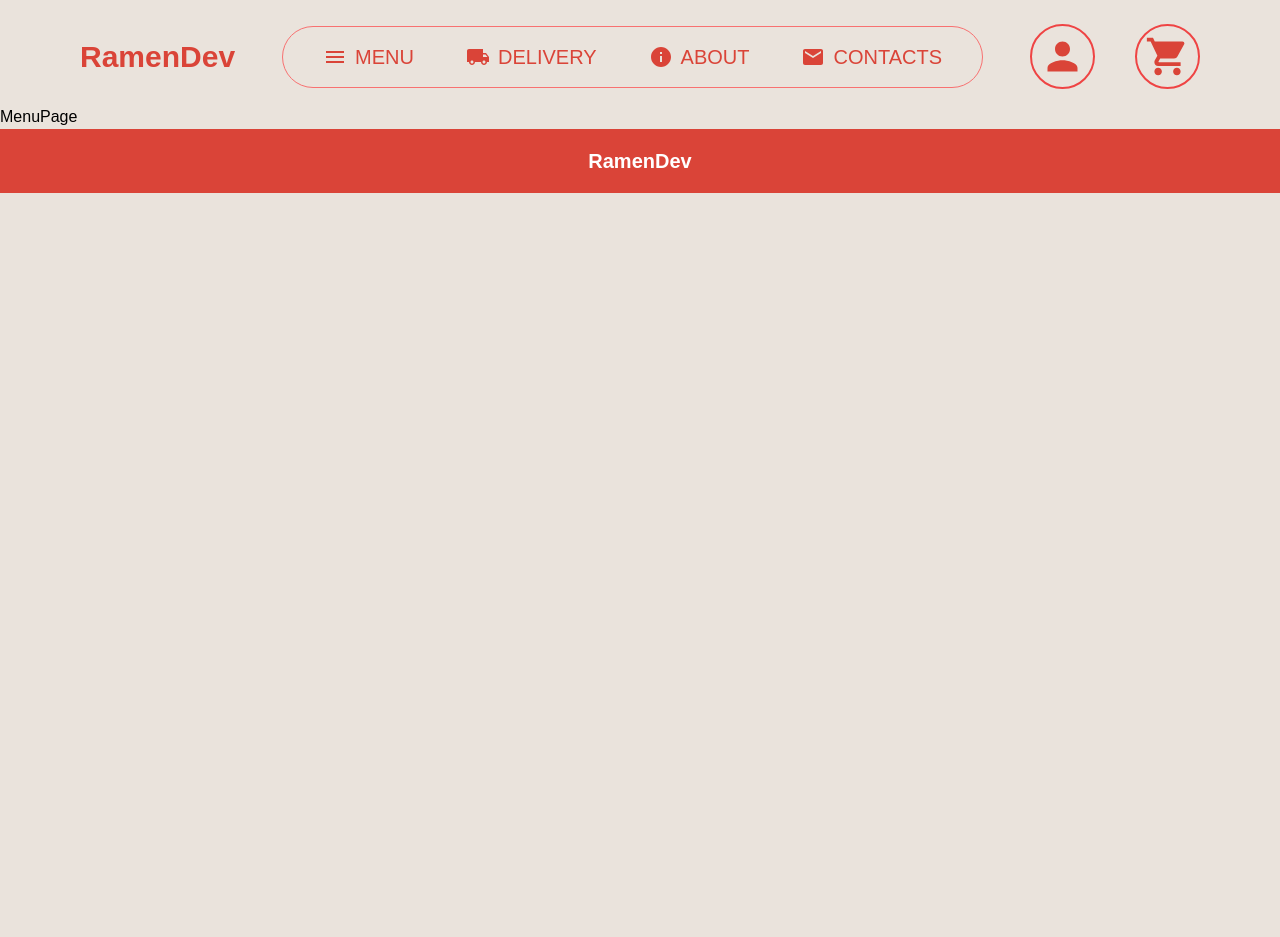
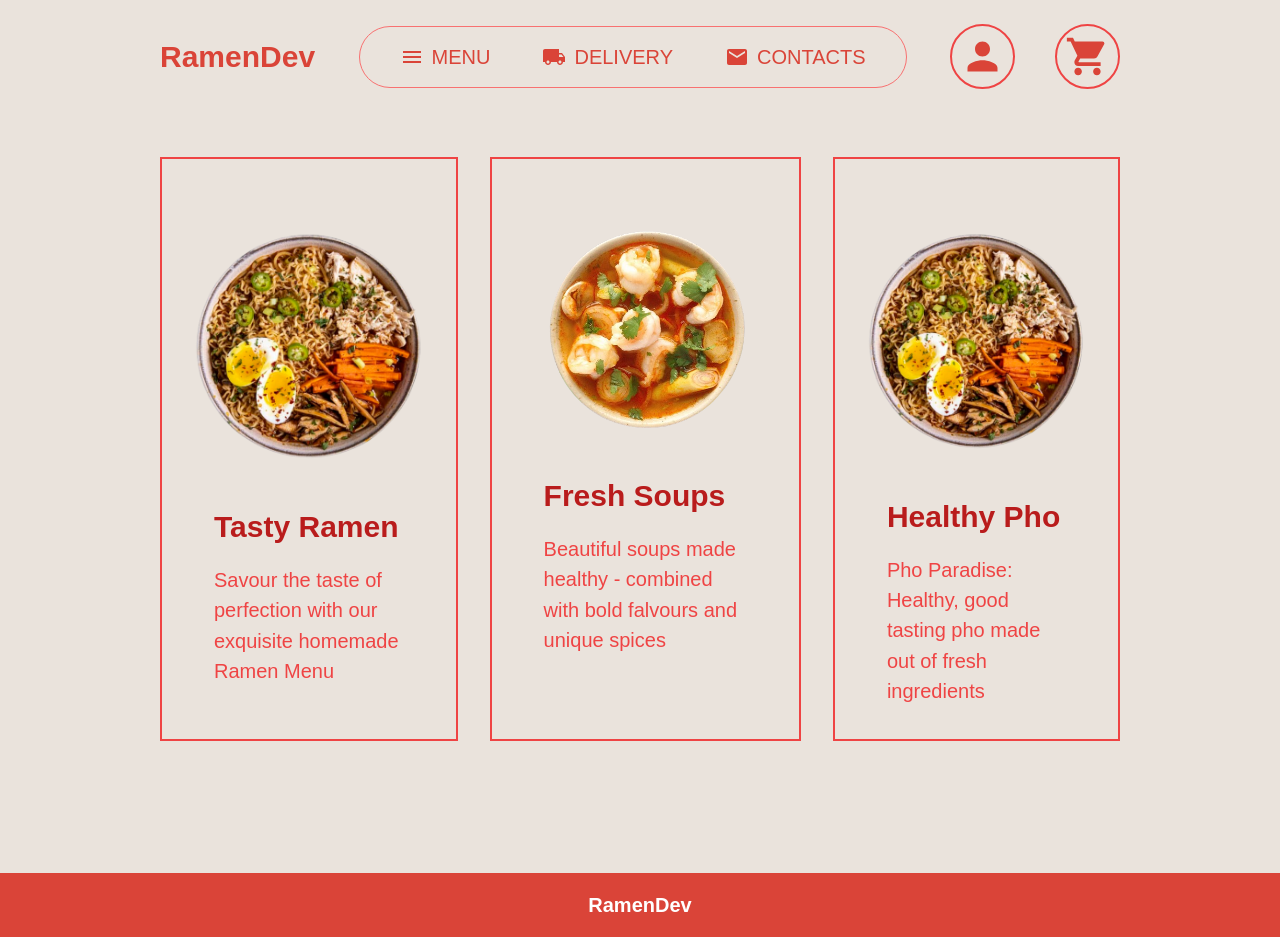
Before and after one commit to denimozh/DeliveryDev, a Next.js app: page /menu in a window 1280 px wide. Before the commit the page ends 800 px from the top, so only its background shows below. Built offline with nearby package versions, Linux system fonts and the light colour scheme.

Commit message:
Completed the Menu Page and changed some designs

```diff
--- a/src/app/layout.tsx
+++ b/src/app/layout.tsx
@@ -18,7 +18,7 @@ export default function RootLayout({
   return (
     <html lang="en">
       <body className={inter.className}>
-        <Navbar />
+        <Navbar/>
           {children}
         <Footer />
       </body>
--- a/src/app/menu/page.tsx
+++ b/src/app/menu/page.tsx
@@ -1,8 +1,48 @@
+import Link from 'next/link'
 import React from 'react'
 
 const MenuPage = () => {
   return (
-    <div>MenuPage</div>
+    <div className='flex justify-center items-center xl:px-40 h-[96vh] pb-20'>
+      <div className='flex flex-row sx:flex-col gap-8'>
+      <Link href="/menu/ramen" className='group border-red-500 border-2 hover:bg-[#E8D8C7] hover:border-red-700 hover:border-b-8 hover:rounded-lg p-8'>
+          <div className='flex flex-col'>
+            <div className='flex justify-center items-center pt-10 pb-5 group-hover:animate-spin-slow'>
+              <img src='./ChickenRamenSoup.png' className='w-[350px]'/>
+            </div>
+            <div className='pl-5 pt-7'>
+              <p className='text-red-700 text-3xl font-bold'>Tasty Ramen</p>
+              <p className='text-red-500 text-xl pr-4 pt-5 leading-[1.9rem]'>Savour the taste of perfection with our exquisite homemade Ramen Menu</p>
+            </div>
+
+          </div>
+        </Link>
+        <Link href="/menu/soup" className='group border-red-500 border-2 hover:bg-[#E8D8C7] hover:border-red-700 hover:border-b-8 hover:rounded-lg p-8'>
+          <div className='flex flex-col'>
+            <div className='flex justify-center items-center pt-14 pb-5 group-hover:animate-spin-slow'>
+              <img src='./ThaiTomYamSoup.png' className='scale-125'/>
+            </div>
+            <div className='pl-5 pt-7'>
+              <p className='text-red-700 text-3xl font-bold'>Fresh Soups</p>
+              <p className='text-red-500 text-xl pr-4 pt-5 leading-[1.9rem]'>Beautiful soups made healthy - combined with bold falvours and unique spices</p>
+            </div>
+
+          </div>
+        </Link>
+        <Link href="/menu/pho" className='group border-red-500 border-2 hover:bg-[#E8D8C7] hover:border-red-700 hover:border-b-8 hover:rounded-lg p-8'>
+          <div className='flex flex-col'>
+            <div className='flex justify-center items-center pt-10 pb-5 group-hover:animate-spin-slow'>
+              <img src='./ChickenRamenSoup.png' className='w-[350px]'/>
+            </div>
+            <div className='pl-5 pt-7'>
+              <p className='text-red-700 text-3xl font-bold'>Healthy Pho</p>
+              <p className='text-red-500 text-xl pr-4 pt-5 leading-[1.9rem]'>Pho Paradise: Healthy, good tasting pho made out of fresh ingredients</p>
+            </div>
+
+          </div>
+        </Link>
+      </div>
+    </div>
   )
 }
 
--- a/src/components/AboutUs.tsx
+++ b/src/components/AboutUs.tsx
@@ -4,8 +4,8 @@ import Button from './Button'
 
 const AboutUs = () => {
   return (
-    <div className='md:px-20 pt-48 pb-48'>
-      <p className='text-7xl text-red-700 font-bold tracking-wider'>A TASTE OF <span className='underline underline-offset-2 text-red-500 '>ASIAN TRADITION</span> <br></br>IN EVERY SERVING</p>
+    <div className='md:px-20 xl:px-40 pt-48 pb-48'>
+      <p className='text-7xl text-red-700 font-bold tracking-wider'>A TASTE OF <span className=' text-red-500 '>ASIAN TRADITION</span> <br></br>IN EVERY SERVING</p>
       <div className='flex flex-row'>
         <div className='basis-1/2 pt-24'>
           <p className='text-2xl leading-normal text-red-600 font-medium'>Discover the magic of Asian cuisine with our times. Each serving is filled with authentic flavors and aromas of Asia
--- a/src/components/Hero.tsx
+++ b/src/components/Hero.tsx
@@ -5,19 +5,22 @@ import MenuIcon from '@mui/icons-material/Menu';
 
 const Hero = () => {
   return (
-    <div className='pt-28 bg-hero-png bg-no-repeat bg-right-bottom pb-48 '>
-        <div className='md:px-20'>
+    <div className='relative pt-28 xl:px-40 bg-no-repeat bg-right-bottom pb-48 '>
+        <div className=''>
             <p className='text-5xl text-red-700 font-bold font lg:text-9xl'>YOUR ASIAN </p>
             <p className='text-4xl text-red-500 font-bold font pt-2 lg:text-9xl lg:pt-8 lg:text-red-700'>CULINARY DREAM</p>
         </div>
-        <div className='md:px-20 flex flex-row pt-16'>
+        <div className='flex flex-row pt-16'>
             <div className='flex flex-col basis-1/2'>
                 <p className='text-3xl text-red-600 font-medium'>Welcome to our temporary - a place where every plate
-                of ramen becomes a real work of art that you can enjoy on your lips.</p>
+                of ramen becomes a real work of art that you can enjoy <br></br>on your lips.</p>
                 <div className='pt-24'>
-                  <Button text='MAKE AN ORDER' containerStyles='animate-bounce-slow border-l-8 border-b-8 hover:bg-red-500 hover:border-red-800 active:bg-red-700 border-red-700 bg-red-500 py-5 px-6 w-1/3 rounded-full' textStyles='pl-4 pr-4 text-white font-bold'
+                  <Button text='MAKE AN ORDER' containerStyles=' border-l-8 border-b-8 hover:bg-red-500 hover:border-red-800 active:bg-red-700 border-red-700 bg-red-500 py-5 px-6 w-1/3 rounded-full' textStyles='pl-4 pr-4 text-white font-bold'
                   rightIcon='/menu.svg' iconStyle='p-2 rounded-lg w-8 h-8 bg-red-600' imgStyle='p-1'/>
                 </div>
+            </div>
+            <div className='absolute z-10 bottom-4 right-0 pl-5'>
+              <img src='./hero-bg.png' className='scale-90 animate-wiggle'/>
             </div>
         </div>
     </div>
--- a/src/components/Navbar.tsx
+++ b/src/components/Navbar.tsx
@@ -20,7 +20,7 @@ const Navbar = () => {
       }
 
   return (
-    <div className='h- text-main-red p-4 pt-6 flex items-center justify-between md:px-20'>
+    <div className=' text-main-red p-4 pt-6 flex items-center justify-between md:px-20 xl:px-40'>
         <div className='md:hidden pr-5'>
             <Menu />
         </div>
@@ -46,14 +46,6 @@ const Navbar = () => {
                     </div>
                 </div>
             </Link>
-            <div className='capitalize text-xl py-4 px-4'>
-                <a href='about'>
-                    <div className='flex flex-row items-center justify-center gap-2' onClick={handleScroll}>
-                        <InfoIcon />
-                        <p>ABOUT</p>
-                    </div>
-                </a>
-            </div>
             <div className='capitalize text-xl py-4 px-4'>
                 <a href='contacts'>
                     <div className='flex flex-row items-center justify-center gap-2'>
--- a/src/components/PopularNow.tsx
+++ b/src/components/PopularNow.tsx
@@ -3,7 +3,7 @@ import Button from './Button'
 
 const PopularNow = () => {
   return (
-    <div className='pt-10 px-20 pb-36'>
+    <div className='pt-10 xl:px-40 pb-36'>
       <p className='text-red-700 text-7xl font-bold'>POPULAR NOW</p>
       <div className='grid grid-cols-1 md:grid-cols-3 lg:grid-cols-3 pt-20 gap-8'>
         <div className='group border-red-500 border-2 hover:bg-[#E8D8C7] hover:border-l-8 hover:border-b-8 hover:rounded-lg'>
--- a/tailwind.config.ts
+++ b/tailwind.config.ts
@@ -13,6 +13,9 @@ const config: Config = {
         'gradient-conic':
           'conic-gradient(from 180deg at 50% 50%, var(--tw-gradient-stops))',
         'hero-png': "url('/hero-bg.png')",
+        'menu-soup': "url('/SeafoodTomYumSoup.png')",
+        'menu-pho': "url('/VietnamesePho.png')",
+        'menu-ramen': "url('/ChickenRamenSoup.png')"
       },
       colors: {
         'main-red': '#da4438',
@@ -24,11 +27,16 @@ const config: Config = {
         'loop-scroll': 'loop-scroll 20s linear infinite both',
         'bounce-slow': 'bounce 3s linear infinite',
         'spin-slow': 'spin 10s linear infinite',
+        'wiggle': 'wiggle 6s ease-in-out infinite',
       },
       keyframes: {
         'loop-scroll': {
           from: { transform: 'translateX(-200px)' },
           to: { transform: 'translateX(100%)' },
+        },
+        wiggle: {
+          '0%, 100%': { transform: 'rotate(-4deg)' },
+          '50%': { transform: 'rotate(4deg)' },
         }
       }
     },
```
